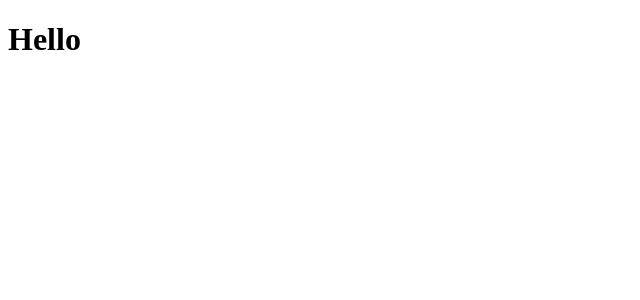
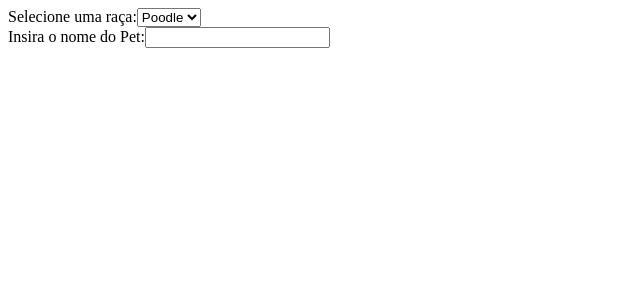
Before and after one commit to rhayana-b/enext-challenge, a React (Create React App) app in the folder doggou/: page / in a window 1280 px wide. Shown: the top 300 px of the page, without its empty margins (0-640 px from the left). Built offline with nearby package versions, Linux system fonts and the light colour scheme.

Commit message:
create Input Breed component

```diff
--- a/doggou/src/App.js
+++ b/doggou/src/App.js
@@ -1,12 +1,13 @@
 import React, { Component } from 'react';
 import api from './services/api';
+import SelectBreed from './components/SelectBreed';
+import BreedInput from './components/BreedInput';
 
 const App = () => (
-    <div className="App">
-        <h1>Hello</h1>
-    </div>
+  <div className="App">
+    <SelectBreed/>
+    <BreedInput/>
+  </div>
 );
 
-
-
 export default App;
--- /dev/null
+++ b/doggou/src/components/BreedInput.js
@@ -0,0 +1,14 @@
+import React from 'react';
+
+const BreedInput = () => {
+  return (
+    <div>
+      <form action="">
+        <label for="petname">Insira o nome do Pet:</label>
+        <input type="text" id="petname" name="petname"/>
+      </form>
+    </div>
+  );
+}
+
+export default BreedInput;
```
